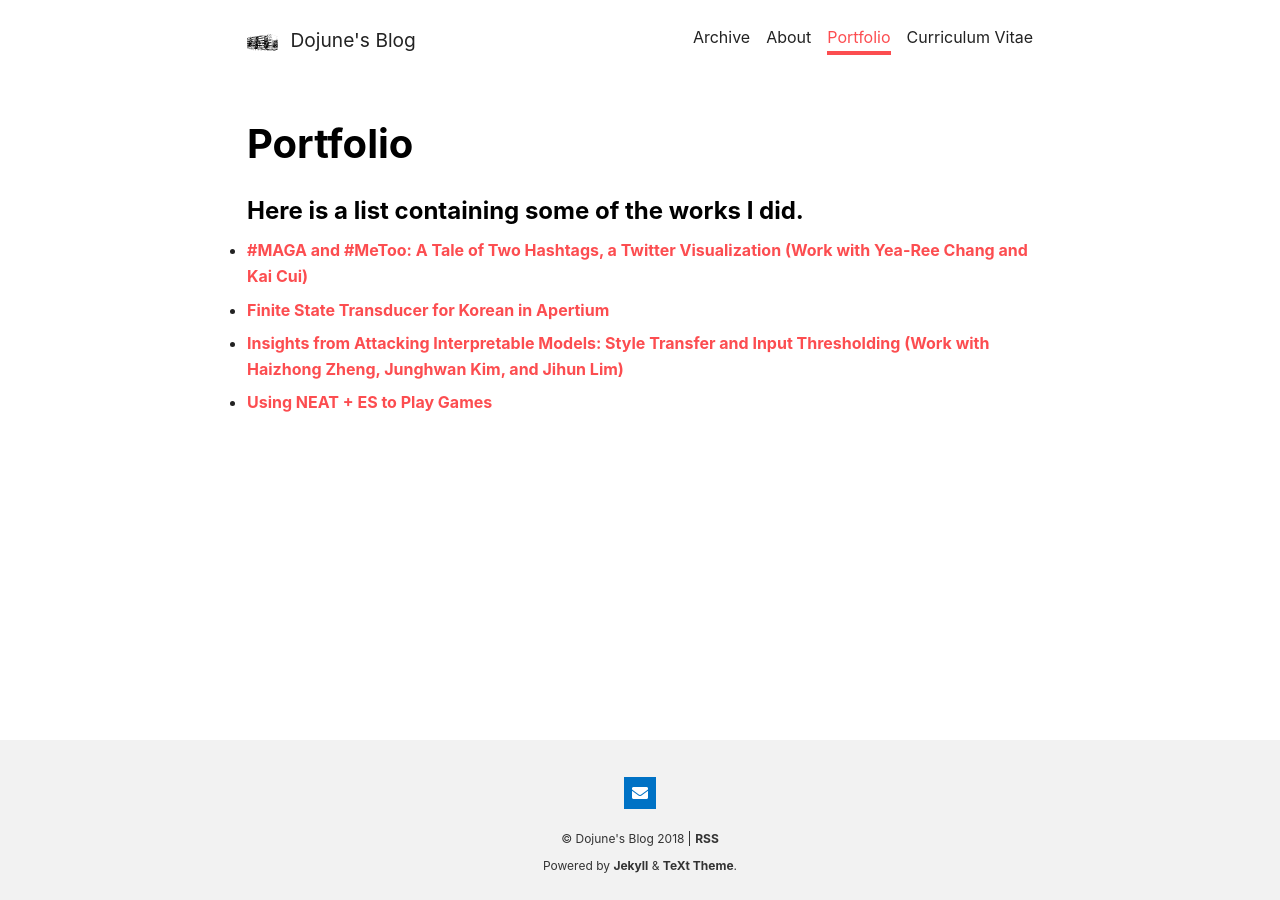
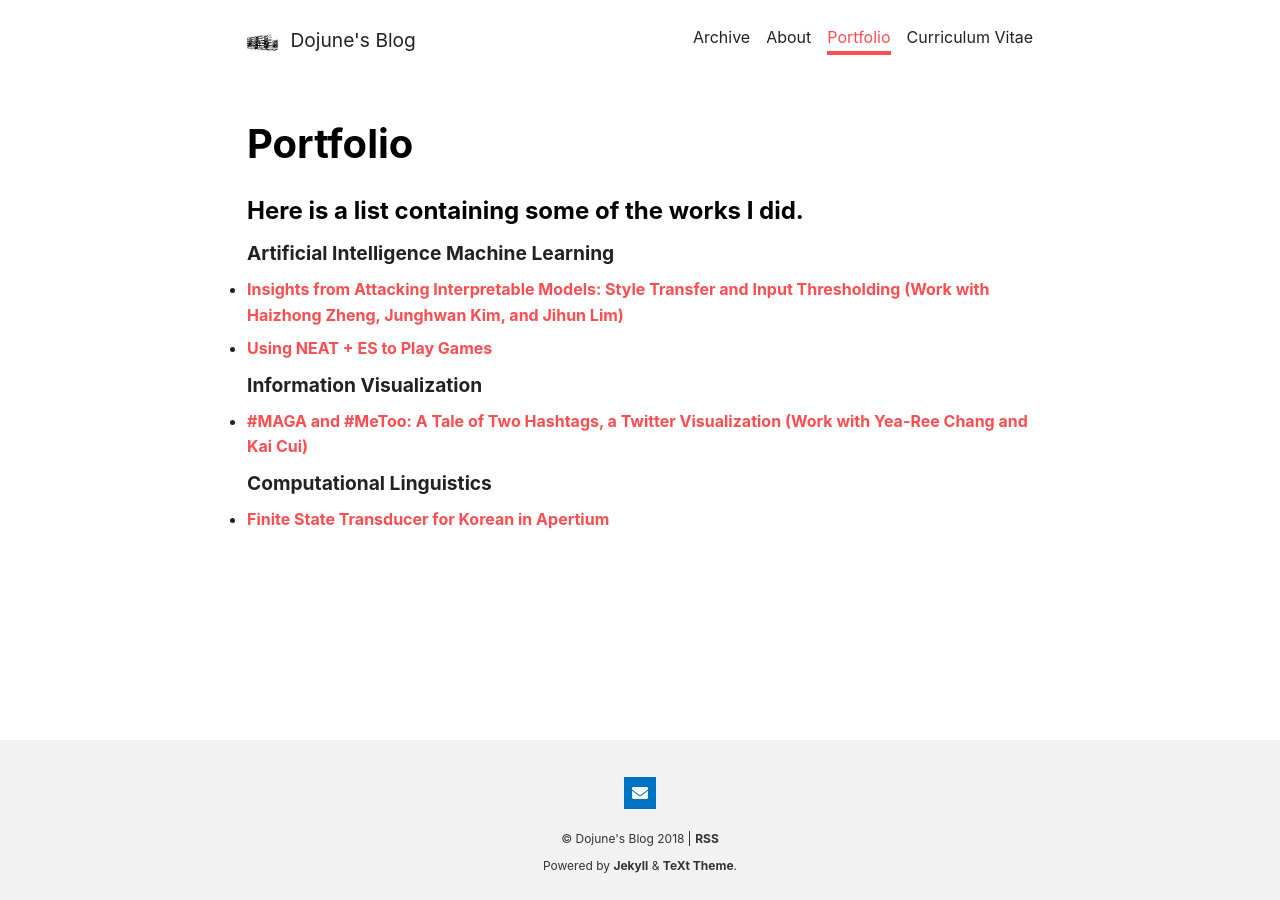
Before and after one commit to mindojune/oldmindojune.github.io, a Jekyll site: the page built from portfolio.md, in a window 1280 px wide. Built offline with Jekyll 4.4.1, drawn with Linux system fonts in a browser that asks for light colours; nearby versions of some CDN libraries; our own code applies the rules of GitHub Pages for plain Markdown files.

Commit message:
Update portfolio.md

```diff
--- a/portfolio.md
+++ b/portfolio.md
@@ -3,10 +3,17 @@ title: "Portfolio"
 ---
 
 ### Here is a list containing some of the works I did.
-- [#MAGA and #MeToo: A Tale of Two Hashtags, a Twitter Visualization (Work with Yea-Ree Chang and Kai Cui)](https://cyearee.github.io/twitter_visualization/index.html)
 
-- [Finite State Transducer for Korean in Apertium](https://github.com/mindojune/kor-transducer)
 
+#### Artificial Intelligence Machine Learning
 - [Insights from Attacking Interpretable Models: Style Transfer and Input Thresholding (Work with Haizhong Zheng, Junghwan Kim, and Jihun Lim)](https://github.com/mindojune/mindojune.github.io/blob/master/_data/eecs598_012_project.pdf)
 
 - [Using NEAT + ES to Play Games](https://github.com/mindojune/mindojune.github.io/blob/master/_data/cs81.pdf)
+
+
+#### Information Visualization
+- [#MAGA and #MeToo: A Tale of Two Hashtags, a Twitter Visualization (Work with Yea-Ree Chang and Kai Cui)](https://cyearee.github.io/twitter_visualization/index.html)
+
+
+#### Computational Linguistics
+- [Finite State Transducer for Korean in Apertium](https://github.com/mindojune/kor-transducer)
```
